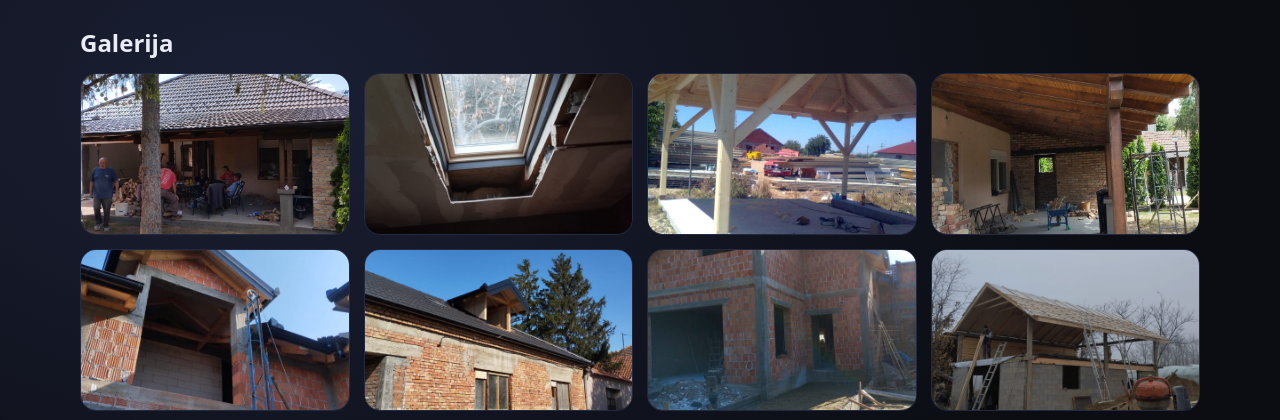
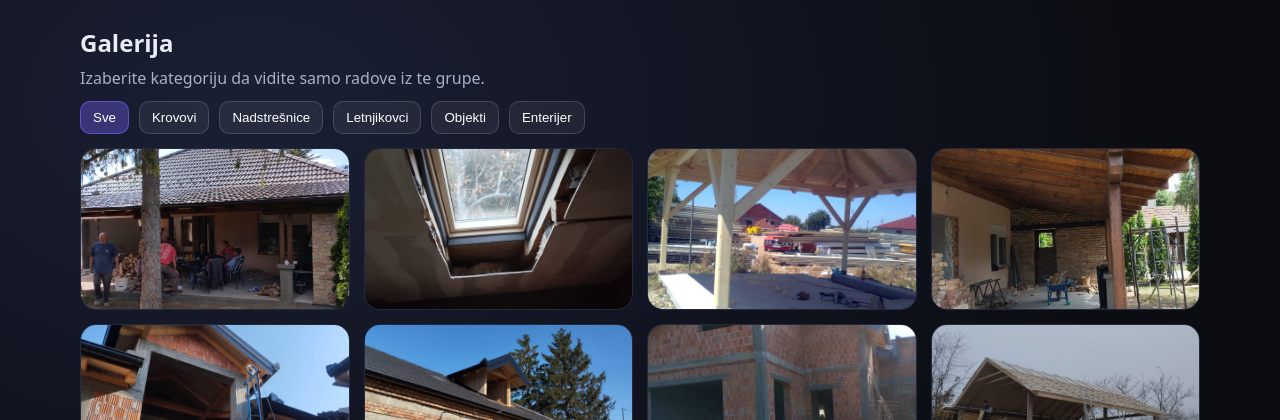
Before and after one commit to ITMilena/branetov-sajt, a Django app: page /galerija/ in a window 1280 px wide. Shown: the part 51-471 px from the top of the page. Run offline with Django 5.2, Linux system fonts and the light colour scheme; data that the repository does not hold is empty.

Commit message:
Izmenjena galerija i dodate kategorije

```diff
--- a/templates/gallery.html
+++ b/templates/gallery.html
@@ -6,124 +6,140 @@
   <div class="container">
     <div class="section__head">
       <h2>Galerija</h2>
-      <p></p>
+      <p>Izaberite kategoriju da vidite samo radove iz te grupe.</p>
+
+      <!-- FILTERI / KATEGORIJE -->
+      <div class="gallery-filters" style="margin-top:12px; display:flex; gap:10px; flex-wrap:wrap;">
+        <button class="gfilter is-active" type="button" data-filter="all">Sve</button>
+        <button class="gfilter" type="button" data-filter="krovovi">Krovovi</button>
+        <button class="gfilter" type="button" data-filter="nadstresnice">Nadstrešnice</button>
+        <button class="gfilter" type="button" data-filter="letnjikovci">Letnjikovci</button>
+        <button class="gfilter" type="button" data-filter="objekti">Objekti</button>
+        <button class="gfilter" type="button" data-filter="enterijer">Enterijer</button>
+      </div>
     </div>
 
+    <!-- GRID -->
     <div class="grid gallery" style="margin-top:14px;">
-      <!-- UBACI SVE SLIKE OVDE (primeri sa tvojim fajlovima) -->
-
-
-      <div class="gitem" data-full="{% static 'img/KrovnaKonstrukcija.jpeg' %}" data-cap="Krovna konstrukcija">
+      {# ====== KROVOVI ====== #}
+      <div class="gitem" data-cat="krovovi"
+           data-full="{% static 'img/KrovnaKonstrukcija.jpeg' %}"
+           data-cap="Krovna konstrukcija">
         <img src="{% static 'img/KrovnaKonstrukcija.jpeg' %}" alt="Krovna konstrukcija">
       </div>
 
-      <div class="gitem" data-full="{% static 'img/KrovniProzor.jpeg' %}" data-cap="Krovni prozor">
+      <div class="gitem" data-cat="krovovi"
+           data-full="{% static 'img/KrovniProzor.jpeg' %}"
+           data-cap="Krovni prozor">
         <img src="{% static 'img/KrovniProzor.jpeg' %}" alt="Krovni prozor">
       </div>
 
-
-      <div class="gitem" data-full="{% static 'img/Letnjikovac1.jpeg' %}" data-cap="Letnjikovac 2">
-        <img src="{% static 'img/Letnjikovac1.jpeg' %}" alt="Letnjikovac 2">
+      {# ====== LETNJIKOVCI ====== #}
+      <div class="gitem" data-cat="letnjikovci"
+           data-full="{% static 'img/Letnjikovac1.jpeg' %}"
+           data-cap="Letnjikovac">
+        <img src="{% static 'img/Letnjikovac1.jpeg' %}" alt="Letnjikovac">
       </div>
 
-      <div class="gitem" data-full="{% static 'img/Nadstresnica.jpeg' %}" data-cap="Nadstrešnica">
+      {# ====== NADSTREŠNICE ====== #}
+      <div class="gitem" data-cat="nadstresnice"
+           data-full="{% static 'img/Nadstresnica.jpeg' %}"
+           data-cap="Nadstrešnica">
         <img src="{% static 'img/Nadstresnica.jpeg' %}" alt="Nadstrešnica">
       </div>
 
-    <div class="gitem" data-full="{% static 'img/slika1.jpg' %}" data-cap="Slika 1">
-  <img src="{% static 'img/slika1.jpg' %}" alt="Slika 1">
+      {# ====== OSTALO (primeri slika1..21) — samo dodeli kategorije kako želiš ====== #}
+      <div class="gitem" data-cat="objekti" data-full="{% static 'img/slika1.jpg' %}" data-cap="Objekat 1">
+        <img src="{% static 'img/slika1.jpg' %}" alt="Objekat 1">
       </div>
 
-<div class="gitem" data-full="{% static 'img/slika2.jpg' %}" data-cap="Slika 2">
-  <img src="{% static 'img/slika2.jpg' %}" alt="Slika 2">
+      <div class="gitem" data-cat="objekti" data-full="{% static 'img/slika2.jpg' %}" data-cap="Objekat 2">
+        <img src="{% static 'img/slika2.jpg' %}" alt="Objekat 2">
       </div>
 
-<div class="gitem" data-full="{% static 'img/slika3.jpg' %}" data-cap="Slika 3">
-  <img src="{% static 'img/slika3.jpg' %}" alt="Slika 3">
+      <div class="gitem" data-cat="objekti" data-full="{% static 'img/slika3.jpg' %}" data-cap="Objekat 3">
+        <img src="{% static 'img/slika3.jpg' %}" alt="Objekat 3">
       </div>
 
-<div class="gitem" data-full="{% static 'img/slika4.jpg' %}" data-cap="Slika 4">
-  <img src="{% static 'img/slika4.jpg' %}" alt="Slika 4">
+      <div class="gitem" data-cat="objekti" data-full="{% static 'img/slika4.jpg' %}" data-cap="Objekat 4">
+        <img src="{% static 'img/slika4.jpg' %}" alt="Objekat 4">
       </div>
 
-<div class="gitem" data-full="{% static 'img/slika5.jpg' %}" data-cap="Slika 5">
-  <img src="{% static 'img/slika5.jpg' %}" alt="Slika 5">
+      <div class="gitem" data-cat="objekti" data-full="{% static 'img/slika5.jpg' %}" data-cap="Objekat 5">
+        <img src="{% static 'img/slika5.jpg' %}" alt="Objekat 5">
       </div>
 
-<div class="gitem" data-full="{% static 'img/slika6.jpg' %}" data-cap="Slika 6">
-  <img src="{% static 'img/slika6.jpg' %}" alt="Slika 6">
+      <div class="gitem" data-cat="objekti" data-full="{% static 'img/slika6.jpg' %}" data-cap="Objekat 6">
+        <img src="{% static 'img/slika6.jpg' %}" alt="Objekat 6">
       </div>
 
-<div class="gitem" data-full="{% static 'img/slika7.jpg' %}" data-cap="Slika 7">
-  <img src="{% static 'img/slika7.jpg' %}" alt="Slika 7">
+      <div class="gitem" data-cat="krovovi" data-full="{% static 'img/slika7.jpg' %}" data-cap="Krov 1">
+        <img src="{% static 'img/slika7.jpg' %}" alt="Krov 1">
       </div>
 
-<div class="gitem" data-full="{% static 'img/slika8.jpg' %}" data-cap="Slika 8">
-  <img src="{% static 'img/slika8.jpg' %}" alt="Slika 8">
+      <div class="gitem" data-cat="krovovi" data-full="{% static 'img/slika8.jpg' %}" data-cap="Krov 2">
+        <img src="{% static 'img/slika8.jpg' %}" alt="Krov 2">
       </div>
 
-<div class="gitem" data-full="{% static 'img/slika9.jpg' %}" data-cap="Slika 9">
-  <img src="{% static 'img/slika9.jpg' %}" alt="Slika 9">
+      <div class="gitem" data-cat="objekti" data-full="{% static 'img/slika9.jpg' %}" data-cap="Objekat 9">
+        <img src="{% static 'img/slika9.jpg' %}" alt="Objekat 9">
       </div>
 
-<div class="gitem" data-full="{% static 'img/slika10.jpeg' %}" data-cap="Slika 10">
-  <img src="{% static 'img/slika10.jpeg' %}" alt="Slika 10">
+      <div class="gitem" data-cat="objekti" data-full="{% static 'img/slika10.jpeg' %}" data-cap="Objekat 10">
+        <img src="{% static 'img/slika10.jpeg' %}" alt="Objekat 10">
       </div>
 
-<div class="gitem" data-full="{% static 'img/slika11.jpeg' %}" data-cap="Slika 11">
-  <img src="{% static 'img/slika11.jpeg' %}" alt="Slika 11">
+      <div class="gitem" data-cat="objekti" data-full="{% static 'img/slika11.jpeg' %}" data-cap="Objekat 11">
+        <img src="{% static 'img/slika11.jpeg' %}" alt="Objekat 11">
       </div>
 
-<div class="gitem" data-full="{% static 'img/slika12.jpeg' %}" data-cap="Slika 12">
-  <img src="{% static 'img/slika12.jpeg' %}" alt="Slika 12">
+      <div class="gitem" data-cat="objekti" data-full="{% static 'img/slika12.jpeg' %}" data-cap="Objekat 12">
+        <img src="{% static 'img/slika12.jpeg' %}" alt="Objekat 12">
       </div>
 
-<div class="gitem" data-full="{% static 'img/slika13.jpeg' %}" data-cap="Slika 13">
-  <img src="{% static 'img/slika13.jpeg' %}" alt="Slika 13">
+      <div class="gitem" data-cat="objekti" data-full="{% static 'img/slika13.jpeg' %}" data-cap="Objekat 13">
+        <img src="{% static 'img/slika13.jpeg' %}" alt="Objekat 13">
       </div>
 
-<div class="gitem" data-full="{% static 'img/slika14.jpeg' %}" data-cap="Slika 14">
-  <img src="{% static 'img/slika14.jpeg' %}" alt="Slika 14">
+      <div class="gitem" data-cat="objekti" data-full="{% static 'img/slika14.jpeg' %}" data-cap="Objekat 14">
+        <img src="{% static 'img/slika14.jpeg' %}" alt="Objekat 14">
       </div>
 
-<div class="gitem" data-full="{% static 'img/slika15.jpeg' %}" data-cap="Slika 15">
-  <img src="{% static 'img/slika15.jpeg' %}" alt="Slika 15">
+      <div class="gitem" data-cat="enterijer" data-full="{% static 'img/slika15.jpeg' %}" data-cap="Enterijer 1">
+        <img src="{% static 'img/slika15.jpeg' %}" alt="Enterijer 1">
       </div>
 
-<div class="gitem" data-full="{% static 'img/slika16.jpeg' %}" data-cap="Slika 16">
-  <img src="{% static 'img/slika16.jpeg' %}" alt="Slika 16">
+      <div class="gitem" data-cat="enterijer" data-full="{% static 'img/slika16.jpeg' %}" data-cap="Enterijer 2">
+        <img src="{% static 'img/slika16.jpeg' %}" alt="Enterijer 2">
       </div>
 
-<div class="gitem" data-full="{% static 'img/slika17.jpeg' %}" data-cap="Slika 17">
-  <img src="{% static 'img/slika17.jpeg' %}" alt="Slika 17">
+      <div class="gitem" data-cat="enterijer" data-full="{% static 'img/slika17.jpeg' %}" data-cap="Enterijer 3">
+        <img src="{% static 'img/slika17.jpeg' %}" alt="Enterijer 3">
       </div>
 
-<div class="gitem" data-full="{% static 'img/slika18.jpeg' %}" data-cap="Slika 18">
-  <img src="{% static 'img/slika18.jpeg' %}" alt="Slika 18">
+      <div class="gitem" data-cat="nadstresnice" data-full="{% static 'img/slika18.jpeg' %}" data-cap="Nadstrešnica 2">
+        <img src="{% static 'img/slika18.jpeg' %}" alt="Nadstrešnica 2">
       </div>
 
-<div class="gitem" data-full="{% static 'img/slika19.jpeg' %}" data-cap="Slika 19">
-  <img src="{% static 'img/slika19.jpeg' %}" alt="Slika 19">
+      <div class="gitem" data-cat="nadstresnice" data-full="{% static 'img/slika19.jpeg' %}" data-cap="Nadstrešnica 3">
+        <img src="{% static 'img/slika19.jpeg' %}" alt="Nadstrešnica 3">
       </div>
 
-<div class="gitem" data-full="{% static 'img/slika20.jpeg' %}" data-cap="Slika 20">
-  <img src="{% static 'img/slika20.jpeg' %}" alt="Slika 20">
+      <div class="gitem" data-cat="letnjikovci" data-full="{% static 'img/slika20.jpeg' %}" data-cap="Letnjikovac 2">
+        <img src="{% static 'img/slika20.jpeg' %}" alt="Letnjikovac 2">
       </div>
 
-<div class="gitem" data-full="{% static 'img/slika21.jpeg' %}" data-cap="Slika 21">
-  <img src="{% static 'img/slika21.jpeg' %}" alt="Slika 21">
+      <div class="gitem" data-cat="letnjikovci" data-full="{% static 'img/slika21.jpeg' %}" data-cap="Letnjikovac 3">
+        <img src="{% static 'img/slika21.jpeg' %}" alt="Letnjikovac 3">
       </div>
 
-
-
-
-      <!-- NE KORISTIMO MajstorBob.jpeg po tvom zahtevu -->
+      {# NE KORISTIMO MajstorBob.jpeg po tvom zahtevu #}
     </div>
   </div>
 </section>
 
-<!-- LIGHTBOX (mora biti na stranici) -->
-<div id="lightbox" class="lightbox" aria-hidden="true">
+<!-- LIGHTBOX -->
+<div id="lightbox" class="lightbox" aria-hidden="true" style="display:none;">
   <button class="lightbox__close" type="button">✕</button>
   <button class="lightbox__prev" type="button">‹</button>
   <button class="lightbox__next" type="button">›</button>
@@ -133,4 +149,120 @@
     <div class="lightbox__cap"></div>
   </div>
 </div>
+
+<!-- (OPCIONO) Minimalni stil za aktivno dugme -->
+<style>
+  .gfilter{
+    padding: 8px 12px;
+    border-radius: 10px;
+    border: 1px solid rgba(255,255,255,.15);
+    background: rgba(255,255,255,.06);
+    color: #fff;
+    cursor: pointer;
+  }
+  .gfilter.is-active{
+    background: rgba(120,100,255,.35);
+    border-color: rgba(120,100,255,.6);
+  }
+</style>
+
+<script>
+  // ======= FILTER (KATEGORIJE) =======
+  const filterBtns = document.querySelectorAll(".gfilter");
+  const allItems = Array.from(document.querySelectorAll(".gitem"));
+
+  function applyFilter(cat) {
+    allItems.forEach(el => {
+      const itemCat = el.dataset.cat || "";
+      const show = (cat === "all") || (itemCat === cat);
+      el.style.display = show ? "" : "none";
+      el.classList.toggle("is-hidden", !show);
+    });
+  }
+
+  filterBtns.forEach(btn => {
+    btn.addEventListener("click", () => {
+      filterBtns.forEach(b => b.classList.remove("is-active"));
+      btn.classList.add("is-active");
+      applyFilter(btn.dataset.filter);
+    });
+  });
+
+  applyFilter("all");
+
+  // ======= LIGHTBOX (Samo kroz VIDLjIVE slike) =======
+  const lb = document.getElementById("lightbox");
+  const lbImg = lb.querySelector(".lightbox__img");
+  const lbCap = lb.querySelector(".lightbox__cap");
+  const btnClose = lb.querySelector(".lightbox__close");
+  const btnPrev = lb.querySelector(".lightbox__prev");
+  const btnNext = lb.querySelector(".lightbox__next");
+
+  let currentIndex = -1;
+
+  function visibleItems() {
+    return allItems.filter(el => !el.classList.contains("is-hidden") && el.style.display !== "none");
+  }
+
+  function openLightbox(item) {
+    const vis = visibleItems();
+    currentIndex = vis.indexOf(item);
+    if (currentIndex < 0) currentIndex = 0;
+
+    const full = item.dataset.full;
+    const cap = item.dataset.cap || "";
+
+    lbImg.src = full;
+    lbImg.alt = cap;
+    lbCap.textContent = cap;
+
+    lb.style.display = "flex";
+    lb.setAttribute("aria-hidden", "false");
+  }
+
+  function closeLightbox() {
+    lb.style.display = "none";
+    lb.setAttribute("aria-hidden", "true");
+    lbImg.src = "";
+    lbCap.textContent = "";
+    currentIndex = -1;
+  }
+
+  function showByIndex(i) {
+    const vis = visibleItems();
+    if (!vis.length) return;
+    if (i < 0) i = vis.length - 1;
+    if (i >= vis.length) i = 0;
+
+    currentIndex = i;
+
+    const item = vis[currentIndex];
+    lbImg.src = item.dataset.full;
+    lbImg.alt = item.dataset.cap || "";
+    lbCap.textContent = item.dataset.cap || "";
+  }
+
+  // Klik na sliku -> open
+  allItems.forEach(item => {
+    item.addEventListener("click", () => openLightbox(item));
+  });
+
+  btnClose.addEventListener("click", closeLightbox);
+  btnPrev.addEventListener("click", () => showByIndex(currentIndex - 1));
+  btnNext.addEventListener("click", () => showByIndex(currentIndex + 1));
+
+  // zatvaranje na ESC + kretanje strelicama
+  document.addEventListener("keydown", (e) => {
+    if (lb.getAttribute("aria-hidden") === "true") return;
+
+    if (e.key === "Escape") closeLightbox();
+    if (e.key === "ArrowLeft") showByIndex(currentIndex - 1);
+    if (e.key === "ArrowRight") showByIndex(currentIndex + 1);
+  });
+
+  // zatvori klikom na pozadinu (van slike)
+  lb.addEventListener("click", (e) => {
+    if (e.target === lb) closeLightbox();
+  });
+</script>
 {% endblock %}
```
Lines whose indentation alone changed are shown as unchanged.
